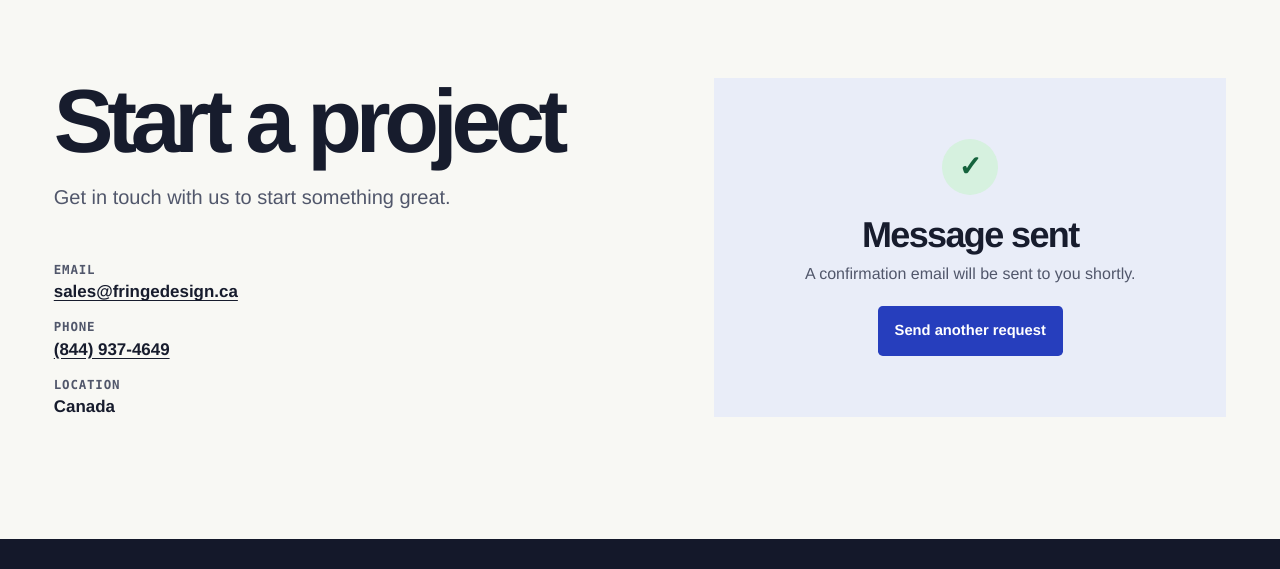
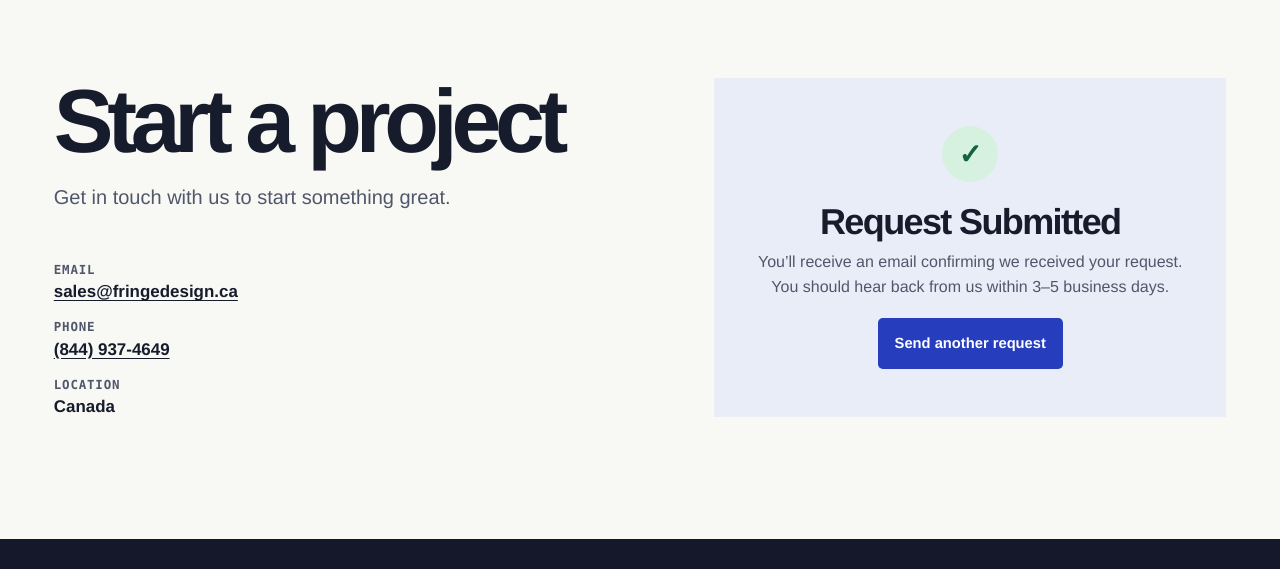
Before and after one commit to aaronj241/FringeWebsite, an Astro site: page /contact-us in a window 1280 px wide. Both pictures are taken after typing "Sample", "name@example.com", "Sample" into the empty fields and a click on the button "Send message". Shown: the part 86-655 px from the top of the page. Built offline with nearby package versions, Linux system fonts and the light colour scheme; Astro itself is replaced by a stand-in of ours.

Commit message:
Updated wording of Contact Submission

```diff
--- a/src/pages/contact-us.astro
+++ b/src/pages/contact-us.astro
@@ -45,8 +45,8 @@ import { site } from '../data/site';
     <section class="contact-success" id="contact-success" aria-labelledby="contact-success-heading" hidden>
       <span class="contact-success-icon" aria-hidden="true">✓</span>
       <div>
-        <h2 id="contact-success-heading" tabindex="-1" aria-describedby="contact-success-message">Message sent</h2>
-        <p id="contact-success-message">A confirmation email will be sent to you shortly.</p>
+        <h2 id="contact-success-heading" tabindex="-1" aria-describedby="contact-success-message">Request Submitted</h2>
+        <p id="contact-success-message">You’ll receive an email confirming we received your request. You should hear back from us within 3–5 business days.</p>
       </div>
       <button class="button button-accent" id="contact-new-request" type="button">Send another request</button>
     </section>
```
